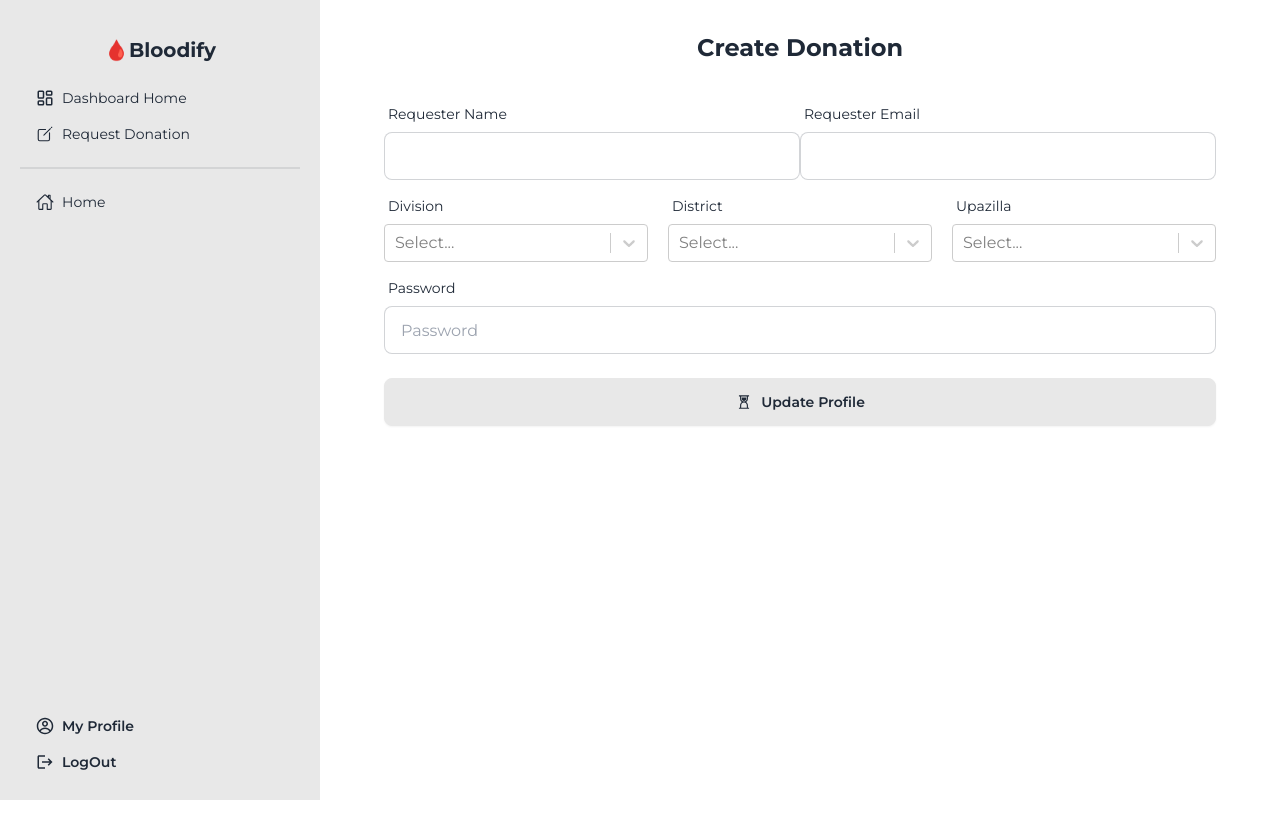
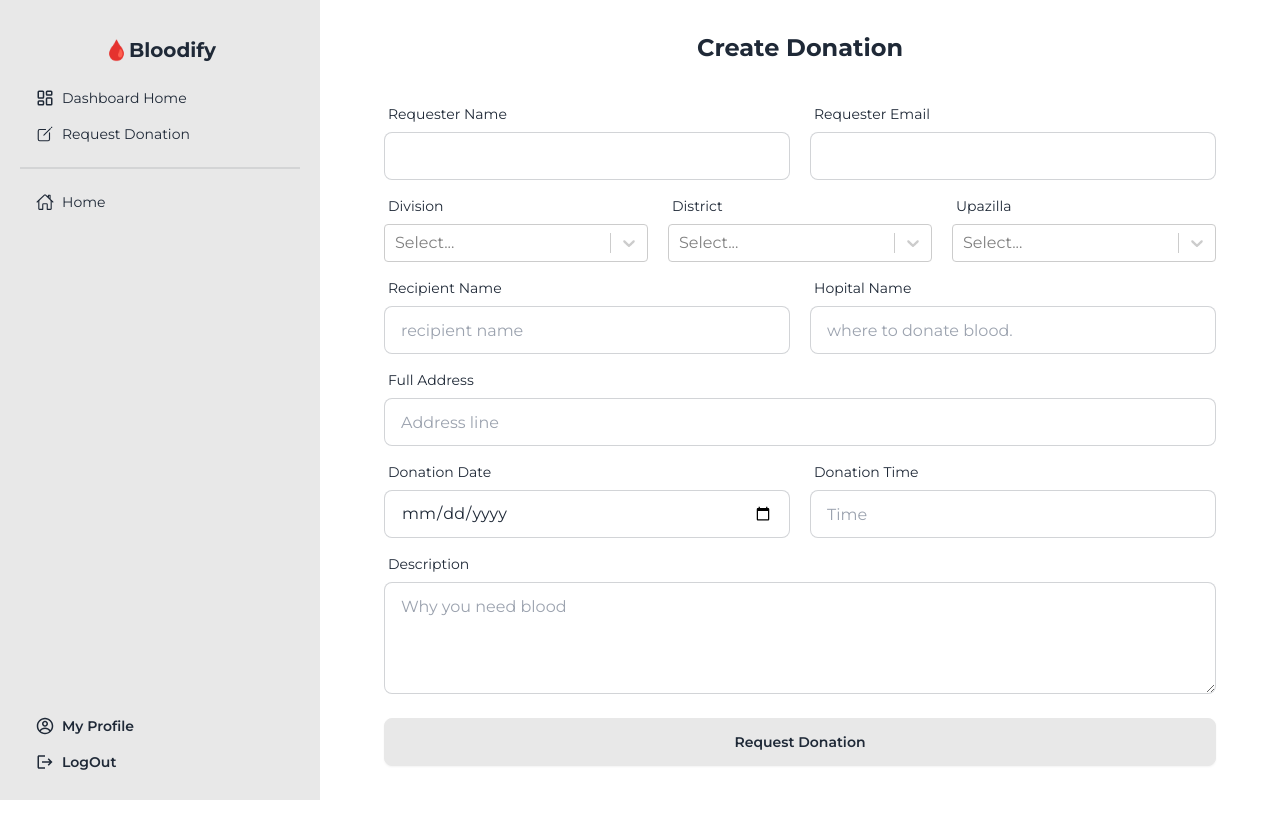
Before and after one commit to 78faysal/bloodify-client, a React (Vite) app: page /dashboard/create-donation-request in a window 1280 px wide. Before the commit the page ends 800 px from the top, so only its background shows below. Built offline with nearby package versions, Linux system fonts and the light colour scheme; no server answers; a web font is replaced by a local one.

Commit message:
dashboard updated

```diff
--- /dev/null
+++ b/src/Hooks/useAxiosSecure.jsx
@@ -0,0 +1,11 @@
+import axios from "axios";
+
+export const axiosSecure = axios.create({
+    baseURL: 'http://localhost:5000'
+})
+
+const useAxiosSecure = () => {
+    return axiosSecure;
+};
+
+export default useAxiosSecure;
--- a/src/Hooks/useDistricts.jsx
+++ b/src/Hooks/useDistricts.jsx
@@ -2,21 +2,20 @@ import axios from "axios";
 import { useEffect, useState } from "react";
 
 const useDistricts = (divisionOption) => {
-  const [districtOption, setDistrictOption] = useState(null);
   const [districtOptions, setDistrictOptions] = useState([]);
-  const [loading, setLoading] = useState(false);
+  // const [loading, setLoading] = useState(false);
 
     // console.log(divisionOption);
 
   useEffect(() => {
-    setLoading(true)
+    // setLoading(true)
     axios.get("/districts.json").then((res) => {
       const districtsOfDivition = res.data.filter(
         (district) => district.division_name === divisionOption?.value
       );
       setDistrictOptions(districtsOfDivition);
     });
-    setLoading(false);
+    // setLoading(false);
   }, [divisionOption]);
 
   return {
--- a/src/Hooks/useUpazilla.jsx
+++ b/src/Hooks/useUpazilla.jsx
@@ -2,20 +2,20 @@ import axios from "axios";
 import { useEffect, useState } from "react";
 
 const useUpazilla = (districtOption) => {
-  const [upazillaOption, setUpazillaOption] = useState(null);
+  // const [upazillaOption, setUpazillaOption] = useState(null);
   const [upazillaOptions, setUpazillaOptions] = useState([]);
-  const [loading, setLoading] = useState(false);
+  // const [loading, setLoading] = useState(false);
   //   console.log(districtOption);
   useEffect(() => {
-    setLoading(true);
+    // setLoading(true);
     axios.get("/upazilla.json").then((res) => {
       const upazillaOfDistrict = res.data.filter(
-        (upazilla) => upazilla.district_name === districtOption.id
+        (upazilla) => upazilla.district_name === districtOption?.id
       );
-      console.log(upazillaOfDistrict);
+      // console.log(upazillaOfDistrict);
       setUpazillaOptions(upazillaOfDistrict);
     });
-    setLoading(false);
+    // setLoading(false);
   }, [districtOption]);
 
   return { upazillaOptions };
--- a/src/Pages/Authentication/Login/Login.jsx
+++ b/src/Pages/Authentication/Login/Login.jsx
@@ -20,7 +20,7 @@ const Login = () => {
 
   const onSubmit = (data) => {
     setLoading(true);
-    console.log(data);
+    // console.log(data);
 
     // log in user
     logInUser(data.email, data.password)
@@ -44,7 +44,7 @@ const Login = () => {
     })
   };
 
-  console.log(loading);
+  // console.log(loading);
   if(loading){
     return <Spinner />
   }
--- a/src/Pages/Dashboard/Dashboard/Dashboard.jsx
+++ b/src/Pages/Dashboard/Dashboard/Dashboard.jsx
@@ -1,12 +1,51 @@
+import { useQuery } from "@tanstack/react-query";
 import useAuth from "../../../Hooks/useAuth";
+import { axiosSecure } from "../../../Hooks/useAxiosSecure";
 
 const Dashboard = () => {
-    const {user} = useAuth();
-    return (
-        <div>
-            <h2 className="text-2xl font-bold">Welcome <span className="text-red-500">{user?.displayName}</span></h2>
-        </div>
-    );
+  const { user } = useAuth();
+
+  const {data: recentDonations} = useQuery({
+    queryKey: ['donation-requests'],
+    queryFn: async() => {
+        const {data} = await axiosSecure.get(`/donation_requests?length=${3}`);
+        return data;
+    }
+  })
+  console.log(recentDonations?.length);
+  return (
+    <div>
+      <h2 className="text-2xl font-bold">
+        Welcome <span className="text-red-500">{user?.displayName}</span>
+      </h2>
+
+      <div className="overflow-x-auto">
+        <h3 className="text-xl font-semibold text-center my-4 mb-8">Your recent requests</h3>
+        <table className="table">
+          {/* head */}
+          <thead>
+            <tr>
+              <th></th>
+              <th>Name</th>
+              <th>Job</th>
+              <th>Favorite Color</th>
+            </tr>
+          </thead>
+          <tbody>
+            {
+                recentDonations.map((donation, idx) => <tr key={donation._id}>
+                    <th>{idx+1}</th>
+                    <td>Cy Ganderton</td>
+                    <td>Quality Control Specialist</td>
+                    <td>Blue</td>
+                  </tr>)
+            }
+
+          </tbody>
+        </table>
+      </div>
+    </div>
+  );
 };
 
 export default Dashboard;
--- a/src/Pages/Dashboard/RequestDonation/RequestDonation.jsx
+++ b/src/Pages/Dashboard/RequestDonation/RequestDonation.jsx
@@ -6,6 +6,9 @@ import useDivition from "../../../Hooks/useDivition";
 import Select from "react-select";
 import { useState } from "react";
 import useDistricts from "../../../Hooks/useDistricts";
+import { axiosSecure } from "../../../Hooks/useAxiosSecure";
+import toast from "react-hot-toast";
+import Spinner from "../../../components/Spinner";
 
 const RequestDonation = () => {
   const [divisionOption, setDivisionOption] = useState(null);
@@ -14,25 +17,46 @@ const RequestDonation = () => {
   const { user, loading } = useAuth();
   const { divisionOptions } = useDivition();
   const { districtOptions } = useDistricts(divisionOption);
-  const {upazillaOptions} = useUpazilla(districtOption);
+  const { upazillaOptions } = useUpazilla(districtOption);
+  const [submitLoading, setSubmitLoading] = useState(false);
   const {
     register,
     handleSubmit,
+    reset,
     formState: { errors },
   } = useForm();
 
   //   const upazilla = useUpazilla("8");
-  console.log(upazillaOption);
+  // console.log(upazillaOption);
 
   const onSubmit = async (data) => {
-    console.log(data);
+    setSubmitLoading(true);
+    data.division = divisionOption.value;
+    data.district = districtOption.value;
+    data.upazilla = upazillaOption.value;
+    data.status = 'pending';
+
+    axiosSecure.post('/donation_requests', data)
+    .then(res => {
+      if(res.data.insertedId){
+        reset();
+        setSubmitLoading(false);
+        toast.success('Successfully requested')
+      }
+    })
+    // console.log(data);
   };
+
+  if(loading){
+    return <Spinner />
+  }
+
   return (
     <div>
       <h2 className="text-2xl font-bold text-center">Create Donation</h2>
 
-      <form className="card-body" onSubmit={handleSubmit(onSubmit)}>
-        <div className="flex">
+      <form className="card-body " onSubmit={handleSubmit(onSubmit)}>
+        <div className="md:flex gap-5">
           <div className="form-control w-full">
             <label className="label">
               <span className="label-text">Requester Name</span>
@@ -66,6 +90,7 @@ const RequestDonation = () => {
             <Select
               required
               className="w-full"
+              {...register('division')}
               onChange={setDivisionOption}
               options={divisionOptions}
             />
@@ -76,6 +101,7 @@ const RequestDonation = () => {
             </label>
             <Select
               required
+              {...register('district')}
               onChange={setDistrictOption}
               options={districtOptions}
             />
@@ -86,6 +112,7 @@ const RequestDonation = () => {
             </label>
             <Select
               required
+              {...register('upazilla')}
               onChange={setUpazillaOption}
               options={upazillaOptions}
             />
@@ -94,21 +121,72 @@ const RequestDonation = () => {
         <div className="md:flex gap-5">
           <div className="form-control w-full">
             <label className="label">
-              <span className="label-text">Password</span>
+              <span className="label-text">Recipient Name</span>
             </label>
             <input
-              type="password"
-              placeholder="Password"
+              type="text"
+              placeholder="recipient name"
               className="input input-bordered"
-              {...register("password", {
-                required: "Password is required",
-                minLength: {
-                  value: 6,
-                  message: "Password must be at least 6 characters long",
-                },
-              })}
+              {...register("recipient_name")}
             />
           </div>
+          <div className="form-control w-full">
+            <label className="label">
+              <span className="label-text">Hopital Name</span>
+            </label>
+            <input
+              type="text"
+              placeholder="where to donate blood."
+              className="input input-bordered"
+              {...register("hospital")}
+            />
+          </div>
+        </div>
+        <div className="form-control w-full">
+          <label className="label">
+            <span className="label-text">Full Address</span>
+          </label>
+          <input
+            type="text"
+            placeholder="Address line"
+            className="input input-bordered"
+            {...register("adresss")}
+          />
+        </div>
+        <div className="md:flex gap-5">
+          <div className="form-control w-full">
+            <label className="label">
+              <span className="label-text">Donation Date</span>
+            </label>
+            <input
+              type="date"
+              placeholder="Date"
+              className="input input-bordered"
+              {...register("date")}
+            />
+          </div>
+          <div className="form-control w-full">
+            <label className="label">
+              <span className="label-text">Donation Time</span>
+            </label>
+            <input
+              type="text"
+              placeholder="Time"
+              className="input input-bordered"
+              {...register("time")}
+            />
+          </div>
+        </div>
+        <div className="form-control w-full">
+          <label className="label">
+            <span className="label-text">Description</span>
+          </label>
+          <textarea
+            type="text"
+            placeholder="Why you need blood"
+            className="input input-bordered h-28 pt-3"
+            {...register("description")}
+          />
         </div>
         {errors.password && (
           <p className="text-red-500">{errors.password.message}</p>
@@ -116,10 +194,9 @@ const RequestDonation = () => {
         <div className="form-control mt-4">
           {/* <input type="submit" className="btn" value={` Update Profile`} /> */}
           <button className="btn" type="submit">
-            <LiaHourglassStartSolid
-              className={`text-lg ${loading ? "animate-spin" : ""}`}
-            />{" "}
-            Update Profile
+            {submitLoading && <LiaHourglassStartSolid
+              className='text-lg animate-spin'/>}
+            Request Donation
           </button>
         </div>
       </form>
```
